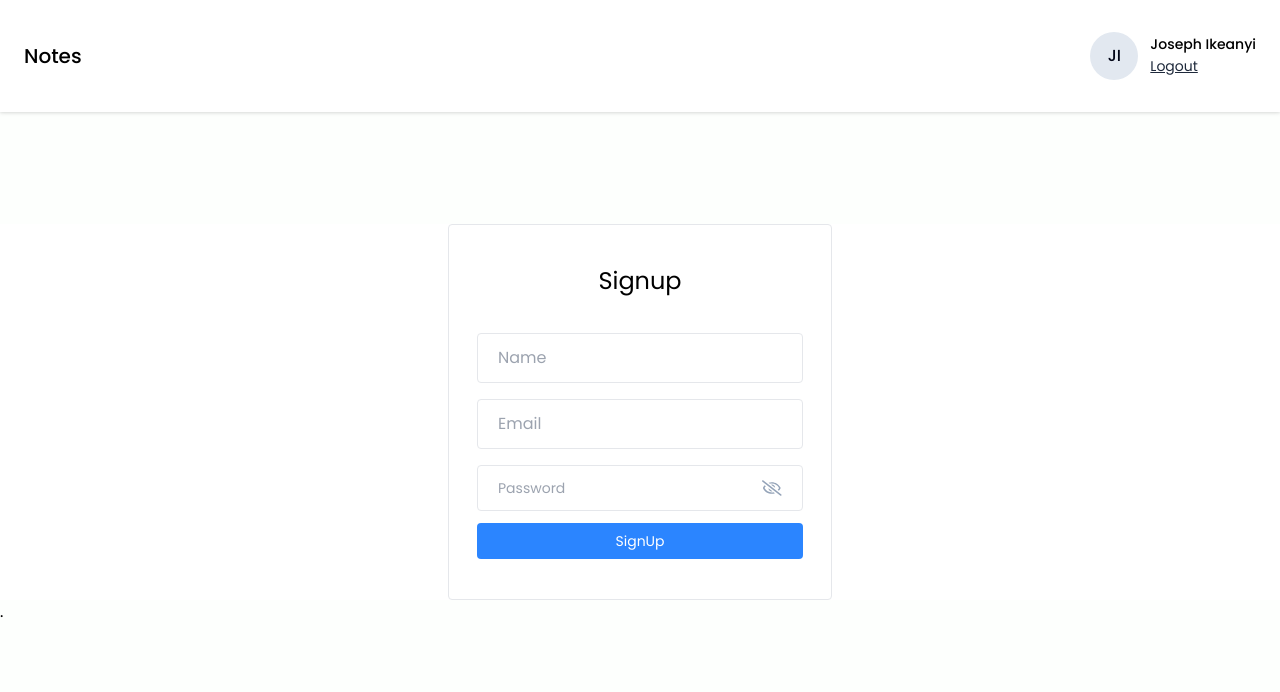
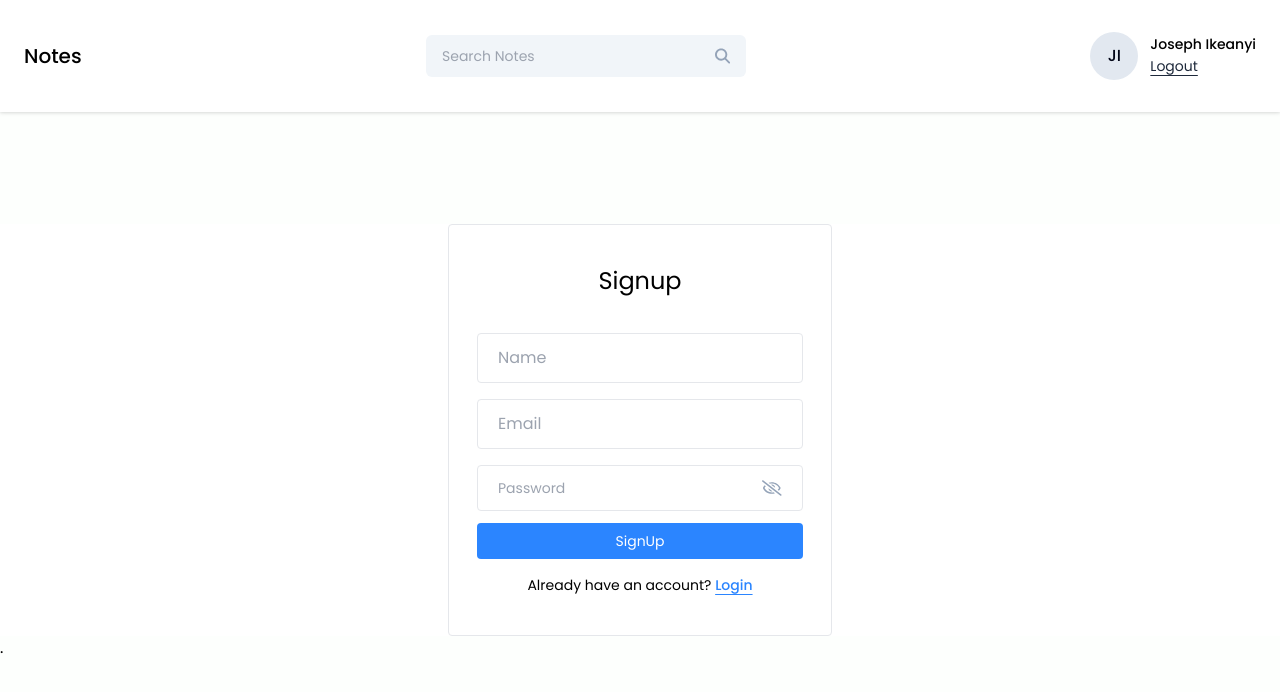
Before and after one commit to Jossyhod/Fast-Memo, a React (Vite) app in the folder frontend/fast-memo/: page /signup in a window 1280 px wide. Shown: the top 692 px of the page. Built offline with nearby package versions, Linux system fonts and the light colour scheme.

Commit message:
updated the dashboard component

```diff
--- a/frontend/fast-memo/src/Components/Cards/ProfileInfo.jsx
+++ b/frontend/fast-memo/src/Components/Cards/ProfileInfo.jsx
@@ -8,7 +8,7 @@ const ProfileInfo = ({onLogout}) => {
             {getInitials("Joseph Ikeanyi")}</div>
         <div>
             <p className=" text-sm font-medium">Joseph Ikeanyi</p>
-            <button className="text-slate-800 underline text-sm" onClick= {onLogout}>Logout</button>
+            <button className="text-slate-800 underline underline-offset-4 text-sm" onClick= {onLogout}>Logout</button>
         </div>
 
     </div>
--- a/frontend/fast-memo/src/Components/Navbar/Navbar.jsx
+++ b/frontend/fast-memo/src/Components/Navbar/Navbar.jsx
@@ -1,20 +1,36 @@
-import React from 'react'
-import ProfileInfo from '../Cards/ProfileInfo'
-import { useNavigate } from 'react-router-dom'
+import React, { useState } from "react";
+import ProfileInfo from "../Cards/ProfileInfo";
+import { useNavigate } from "react-router-dom";
+import SearchBar from "../SearchBar/SearchBar";
 
 const Navbar = () => {
-  const navigate = useNavigate()
+  const [searchQuery, setSearchQuery] = useState("");
+  const navigate = useNavigate();
   const onLogout = () => {
-    navigate("/login")
-  }
+    navigate("/login");
+  };
+
+  const handleSearch = () => {};
+
+  const onClearSearch = () => {
+    setSearchQuery("");
+  };
   return (
-   <>
-   <div className="bg-white flex items-center justify-between px-6 py-8 drop-shadow">
-    <h2 className='text-xl text-black font-medium py-2'>Notes</h2>
-    <ProfileInfo onLogout={onLogout}/>
-   </div>
-   </>
-  )
-}
+    <>
+      <div className="bg-white flex items-center justify-between px-6 py-8 drop-shadow">
+        <h2 className="text-xl text-black font-medium py-2">Notes</h2>
+        <SearchBar
+          value={searchQuery}
+          onChange={({ target }) => {
+            setSearchQuery(target.value);
+          }}
+          handleSearch={handleSearch}
+          onClearSearch={onClearSearch}
+        />
+        <ProfileInfo onLogout={onLogout} />
+      </div>
+    </>
+  );
+};
 
-export default Navbar
+export default Navbar;
--- /dev/null
+++ b/frontend/fast-memo/src/Components/SearchBar/SearchBar.jsx
@@ -0,0 +1,27 @@
+import React from "react";
+import { FaMagnifyingGlass } from "react-icons/fa6";
+import { IoMdClose } from "react-icons/io";
+
+const SearchBar = ({ value, onChange, handleSearch, onClearsearch }) => {
+  return (
+    <div className="w-80 flex items-center px-4 bg-slate-100 rounded-md">
+      <input
+        type="text"
+        placeholder="Search Notes"
+        className="w-full text-sm bg-transparent py-[11px] outline-none"
+        value={value}
+        onChange={onChange}
+      />
+      {value && (
+        <IoMdClose className="text-xl text-slate-500 cursor-pointer hover:text-black mr-3"
+         onClick={onClearsearch}
+        />
+      )}
+      <FaMagnifyingGlass className="text-slate-400 cursor-pointer hover:text-black"
+    onClick={handleSearch}
+      />
+    </div>
+  );
+};
+
+export default SearchBar;
--- a/frontend/fast-memo/src/Pages/Login/Login.jsx
+++ b/frontend/fast-memo/src/Pages/Login/Login.jsx
@@ -58,7 +58,7 @@ const Login = () => {
               Not Registered?{" "}
               <Link
                 to="/signup"
-                className="font-medium text-primary underline"
+                className="font-medium text-primary underline underline-offset-4"
               >
                 Create an Account.
               </Link>
--- a/frontend/fast-memo/src/Pages/SignUp/SignUp.jsx
+++ b/frontend/fast-memo/src/Pages/SignUp/SignUp.jsx
@@ -1,5 +1,6 @@
 import React, { useState } from "react";
 import Navbar from "../../Components/Navbar/Navbar";
+import { Link } from "react-router-dom";
 import PasswordInput from "../../Components/input/PasswordInput";
 import { validateEmail } from "../../utils/helper";
 
@@ -71,6 +72,15 @@ const SignUp = () => {
             >
               SignUp
             </button>
+            <p className="text-sm text-center mt-4">
+              Already have an account?{" "}
+              <Link
+                to="/login"
+                className="font-medium text-primary underline underline-offset-4"
+              >
+              Login
+              </Link>
+            </p>
           </form>
         </div>
       </div>
```
